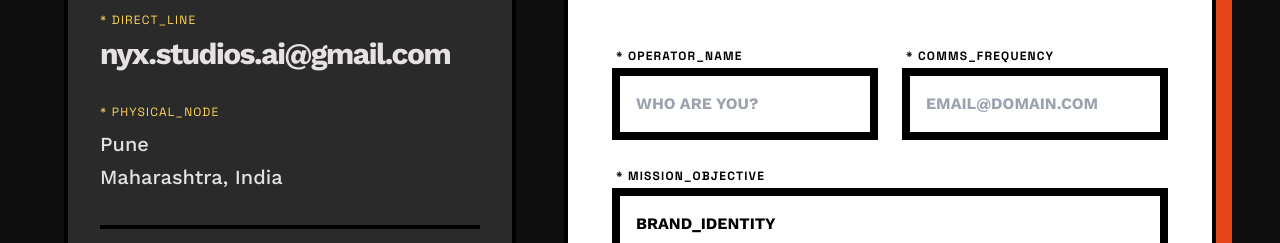
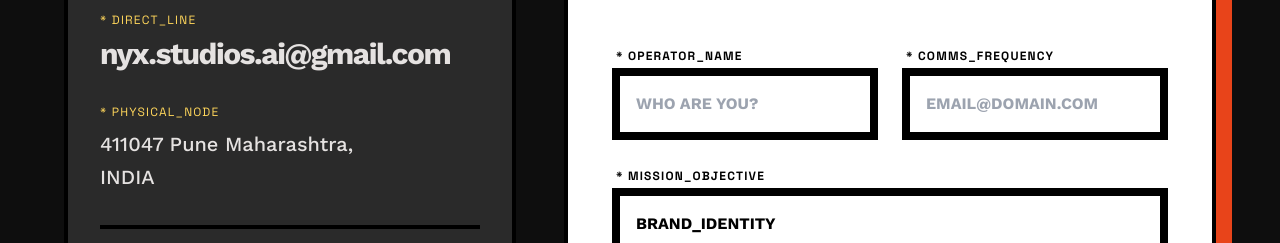
Before and after one commit to atharvgit2005/NYX, a Next.js app: page /contact in a window 1280 px wide. Shown: the part 866-1109 px from the top of the page. Built offline with nearby package versions, Linux system fonts and the light colour scheme; a web font is replaced by a local one.

Commit message:
chore: exact physical node string per request

```diff
--- a/src/app/contact/page.tsx
+++ b/src/app/contact/page.tsx
@@ -79,8 +79,8 @@ export default function AdContactPage() {
                                 <div>
                                     <p className="text-xs font-headline uppercase tracking-widest text-secondary mb-2 scramble-text" data-original="* PHYSICAL_NODE">* PHYSICAL_NODE</p>
                                     <p className="text-xl font-medium leading-relaxed">
-                                        Pune<br/>
-                                        Maharashtra, India
+                                        411047 Pune Maharashtra,<br/>
+                                        INDIA
                                     </p>
                                 </div>
                                 <div className="pt-8 border-t-4 border-black">
```
